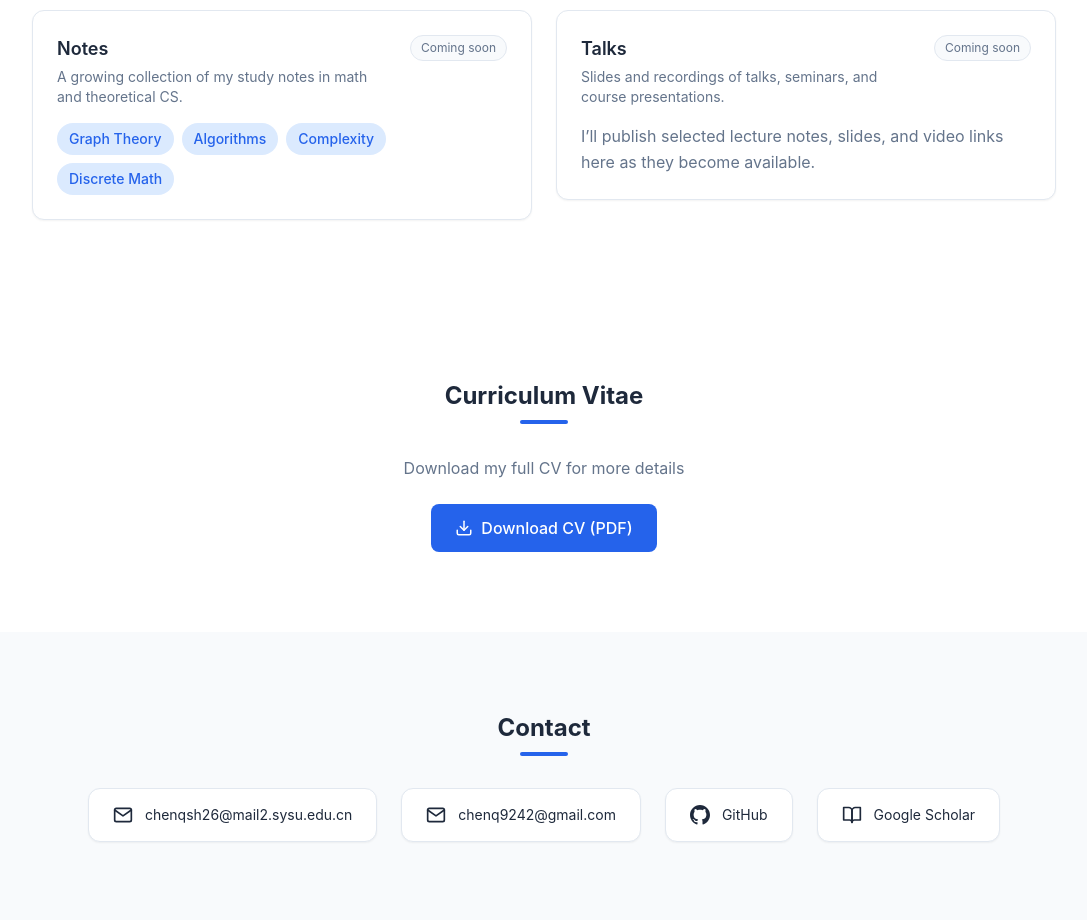
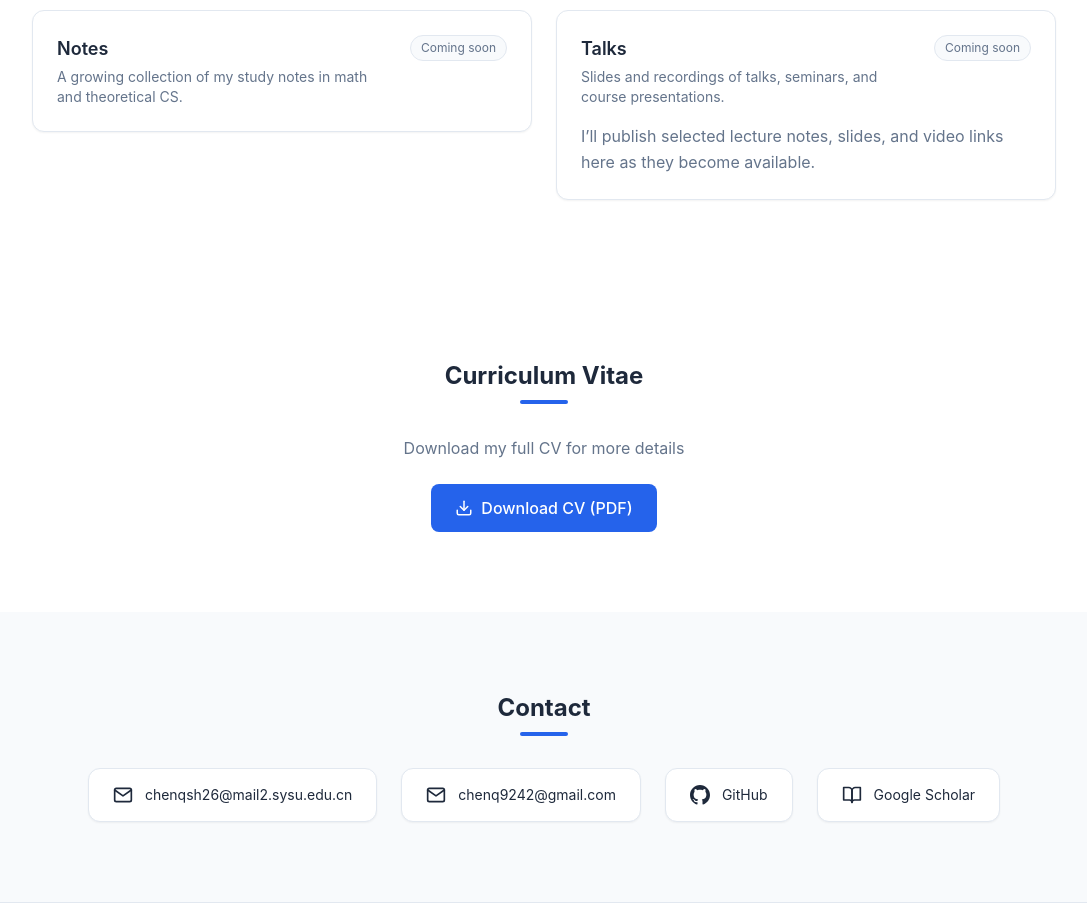
Before and after one commit to qishan-chen/qishan-chen.github.io, a Next.js app: page / in a window 1280 px wide. Shown: the part 1720-2640 px from the top of the page, without its empty margins (96-1183 px from the left). Built offline with nearby package versions, Linux system fonts and the light colour scheme.

Commit message:
Remove Notes tags

```diff
--- a/src/app/page.tsx
+++ b/src/app/page.tsx
@@ -134,16 +134,6 @@ export default function Home() {
                     Coming soon
                   </span>
                 </div>
-                <div className="mt-4 flex flex-wrap gap-2">
-                  {["Graph Theory", "Algorithms", "Complexity", "Discrete Math"].map((tag) => (
-                    <span
-                      key={tag}
-                      className="px-3 py-1.5 text-sm rounded-full bg-[var(--accent-light)] text-[var(--accent)] font-medium"
-                    >
-                      {tag}
-                    </span>
-                  ))}
-                </div>
               </div>
             </FadeIn>
 
```
